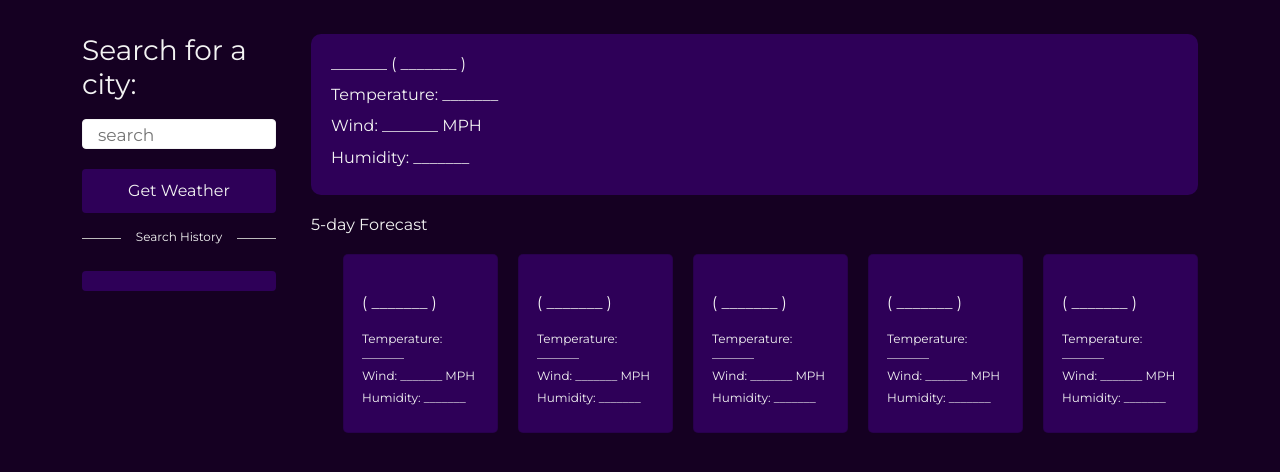
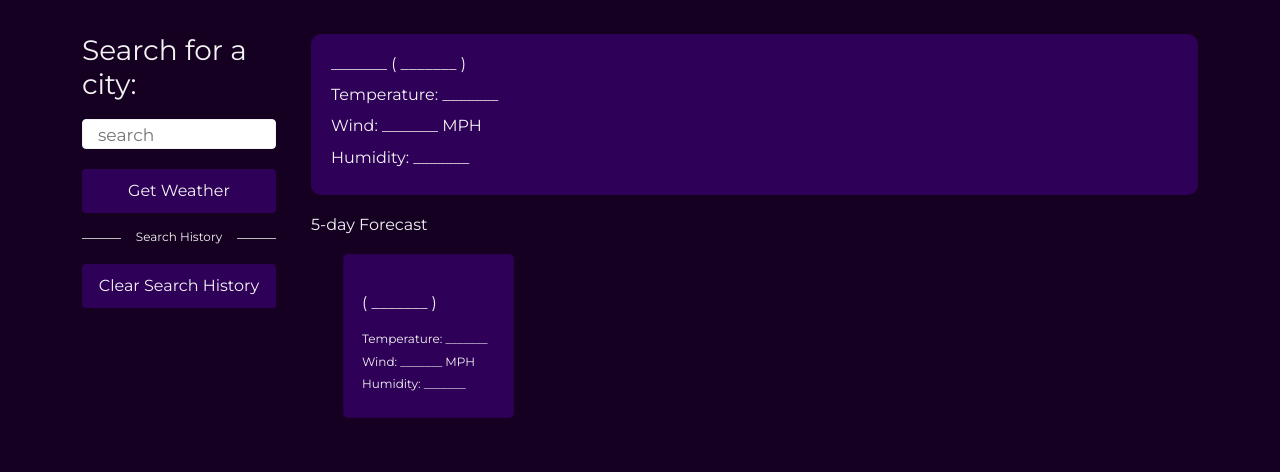
Before and after one commit to Bwainuna/06-Server-Side-APIs, a plain HTML site: page index.html in a window 1280 px wide. Shown: the part 88-560 px from the top of the page. Drawn offline with nearby package versions, Linux system fonts and the light colour scheme.

Commit message:
Added a clear search history button

```diff
--- a/Develop/script.js
+++ b/Develop/script.js
@@ -2,9 +2,12 @@ const searchButton = document.querySelector('.search_btn');
 const weatherCardsDiv = document.querySelector('.weather_cards');
 const currentWeather = document.querySelector('.current_weather');
 const cityInput = document.querySelector('.input');
-const searchHistoryContainer = document.querySelector('.search_history_container'); // Added this line
+const searchHistoryContainer = document.querySelector('.search_history_container');
+const clearHistoryButton = document.querySelector('.clear-history-button'); // Added this line
+
 const API_KEY = "5f125cc3c4a753f2b1176b743f50edbf";
 
+// Function to save searched city to local storage
 const saveToLocalStorage = (city) => {
   let cities = JSON.parse(localStorage.getItem("cities")) || [];
   if (!cities.includes(city)) {
@@ -13,6 +16,7 @@ const saveToLocalStorage = (city) => {
   }
 };
 
+// Function to display search history
 const displaySearchHistory = () => {
   const cities = JSON.parse(localStorage.getItem("cities")) || [];
   // Clear previous search history
@@ -31,6 +35,7 @@ const displaySearchHistory = () => {
   });
 };
 
+// Function to create a weather card
 const createWeatherCard = (cityName, weatherItem, index) => {
   // Convert Kelvin to Fahrenheit
   const temperatureFahrenheit = ((weatherItem.main.temp - 273.15) * 9 / 5 + 32).toFixed(1);
@@ -60,8 +65,9 @@ const createWeatherCard = (cityName, weatherItem, index) => {
         <h4>Humidity: ${weatherItem.main.humidity}%</h4>
     </li>`;
   }
-}
+};
 
+// Function to get weather details
 const getWeatherDetails = (cityName, lat, lon) => {
   const WEATHER_API_URL = `https://api.openweathermap.org/data/2.5/forecast?lat=${lat}&lon=${lon}&appid=${API_KEY}`;
 
@@ -96,8 +102,9 @@ const getWeatherDetails = (cityName, lat, lon) => {
     .catch(() => {
       alert("An error occurred while fetching the coordinates.");
     });
-}
+};
 
+// Function to fetch city coordinates
 const cityCoordinates = () => {
   const cityName = cityInput.value.trim();
   if (!cityName) return;
@@ -117,5 +124,17 @@ const cityCoordinates = () => {
     });
 };
 
+// Function to clear search history
+const clearSearchHistory = () => {
+  localStorage.removeItem("cities"); // Remove the search history data
+  displaySearchHistory(); // Update the displayed search history
+};
+
+// Add a click event listener to the Search button
 searchButton.addEventListener("click", cityCoordinates);
-window.onload = displaySearchHistory; // Display search history when the page loads
+
+// Add a click event listener to the Clear History button
+clearHistoryButton.addEventListener("click", clearSearchHistory);
+
+// Display search history when the page loads
+window.onload = displaySearchHistory;
--- a/Develop/style.css
+++ b/Develop/style.css
@@ -117,3 +117,6 @@
     max-width: 70px;
     margin: 5px 0 -12px 0;
 }
+.search_history_button {
+    margin-bottom: 5px;
+}
--- a/index.html
+++ b/index.html
@@ -1,6 +1,5 @@
 <!DOCTYPE html>
 <html lang="en">
-
 <head>
     <meta charset="UTF-8">
     <meta name="viewport" content="width=device-width, initial-scale=1.0">
@@ -11,7 +10,6 @@
     <link rel="preconnect" href="https://fonts.gstatic.com" crossorigin>
     <link href="https://fonts.googleapis.com/css2?family=Josefin+Sans&family=Montserrat&display=swap" rel="stylesheet">
 </head>
-
 <body class="body">
     <section>
         <h1 class="h1">Weather Dashboard</h1>
@@ -23,15 +21,16 @@
                 </div>
                 <button class="search_btn">Get Weather</button>
                 <section class="divider"></section>
-                <button class="search_history"><div class="search_history_container"></div></button>
+                <div class="search_history_container"></div> <!-- Displayed search history container -->
+                <button class="clear-history-button">Clear Search History</button> <!-- Clear History button -->
             </section>
             <section class="weather_data">
                 <section class="current_weather">
                     <section class="details">
                         <h2>_______ ( _______ )</h2>
                         <h4>Temperature: _______</h4>
-                            <h4>Wind: _______ MPH</h4>
-                            <h4>Humidity: _______</h4>
+                        <h4>Wind: _______ MPH</h4>
+                        <h4>Humidity: _______</h4>
                     </section>
                 </section>
                 <section class="days_forecast">
@@ -43,35 +42,12 @@
                             <h4>Wind: _______ MPH</h4>
                             <h4>Humidity: _______</h4>
                         </li>
-                        <li class="card">
-                            <h2>( _______ )</h2>
-                            <h4>Temperature: _______</h4>
-                            <h4>Wind: _______ MPH</h4>
-                            <h4>Humidity: _______</h4>
-                        </li>
-                        <li class="card">
-                            <h2>( _______ )</h2>
-                            <h4>Temperature: _______</h4>
-                            <h4>Wind: _______ MPH</h4>
-                            <h4>Humidity: _______</h4>
-                        </li>
-                        <li class="card">
-                            <h2>( _______ )</h2>
-                            <h4>Temperature: _______</h4>
-                            <h4>Wind: _______ MPH</h4>
-                            <h4>Humidity: _______</h4>
-                        </li>
-                        <li class="card">
-                            <h2>( _______ )</h2>
-                            <h4>Temperature: _______</h4>
-                            <h4>Wind: _______ MPH</h4>
-                            <h4>Humidity: _______</h4>
-                        </li>
+                        <!-- More forecast cards here -->
                     </ul>
                 </section>
             </section>
         </section>
-        <script src="./Develop/script.js"></script>
+    </section>
+    <script src="./Develop/script.js"></script>
 </body>
-
 </html>
```
